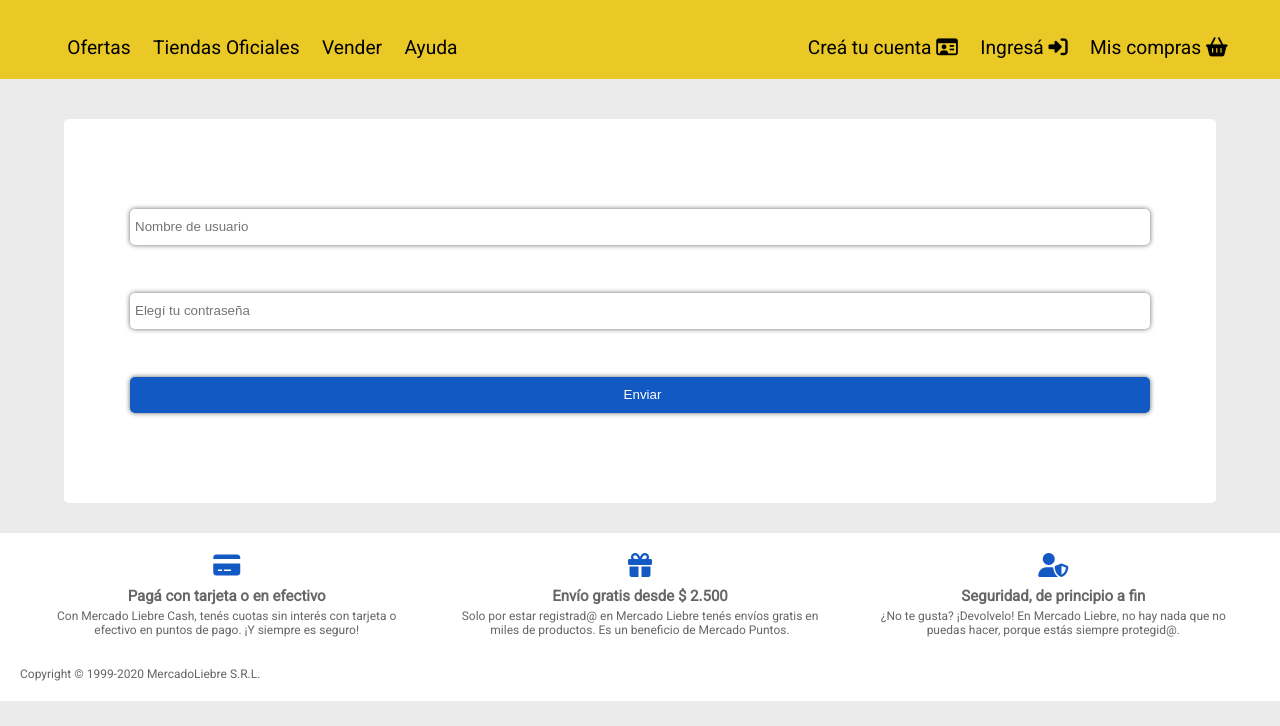
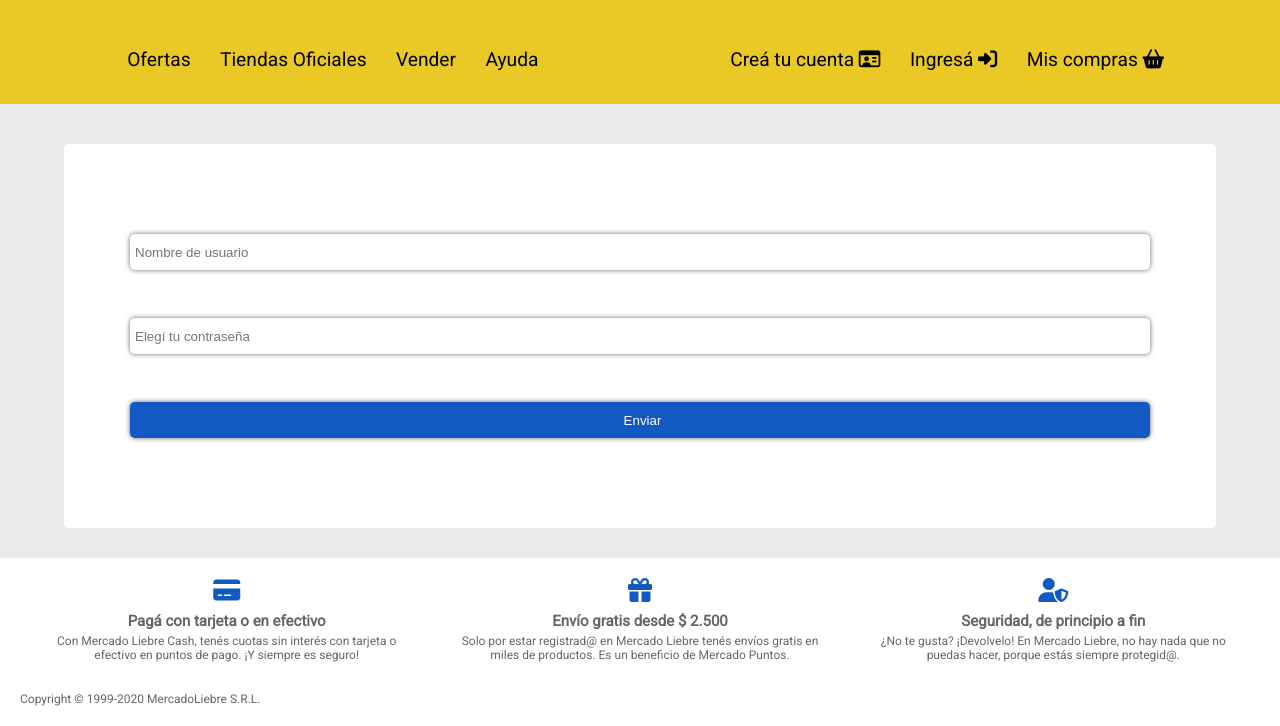
Before and after one commit to Franco1389/a, a website: page views/login.html in a window 1280 px wide. Shown: the part 138-864 px from the top of the page. Before the commit the page ends 839 px from the top, so only its background shows below. Drawn offline with Linux system fonts and the light colour scheme.

Commit message:
fixing nav issues

```diff
--- a/public/css/styles.css
+++ b/public/css/styles.css
@@ -109,6 +109,7 @@ header div.top-header p{
 }
 
 .burger-menu{
+    display: none;
     text-align: center;
 }
 
@@ -365,15 +366,26 @@ main section article i:hover{
     div.logo a img{
         width: 90%;
     }
+    .burger-menu{
+        display: block;
+    }
 }
 
 @media (min-width: 361px){
-    .burger-menu{
-        display: none;
-    }
     header nav{
+        flex-direction: column;
+        align-items: center;
+        justify-content: center;
         padding-bottom: 20px;
     }
+    header nav ul {
+        margin: 1%;
+        width: 100% !important;
+    }
+    header nav ul li a {
+        font-size: 0.8rem;
+    }
+
     main section article{
         width: 40%;
         margin:10px;
@@ -392,11 +404,18 @@ main section article i:hover{
         width: 20%;
         margin:10px;
     }
+    header ul li a{
+        font-size:1.5vw !important
+    }
     header div.top-header p{
         font-size:1.2vw;
     }
     .register-nav, .site-nav{
         width: 35vw;
+    }
+    header nav{
+        flex-direction: row ;
+        justify-content: space-around ;
     }
     footer{
         display:flex;
```
